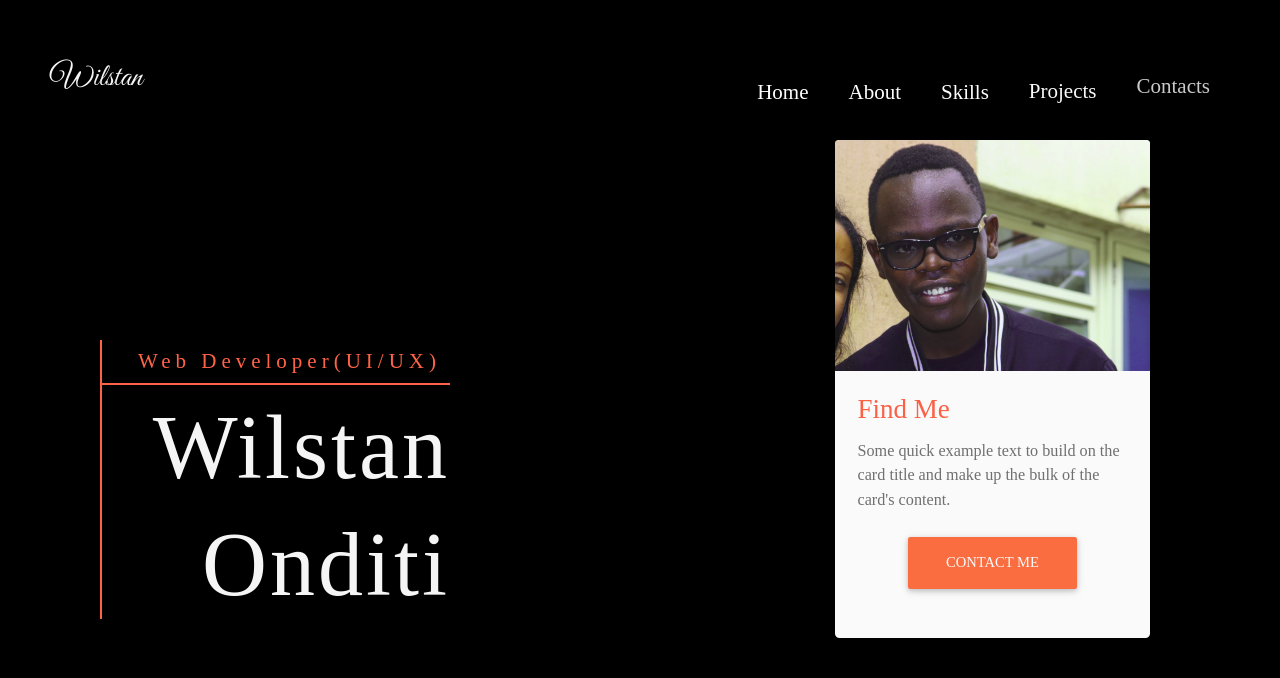
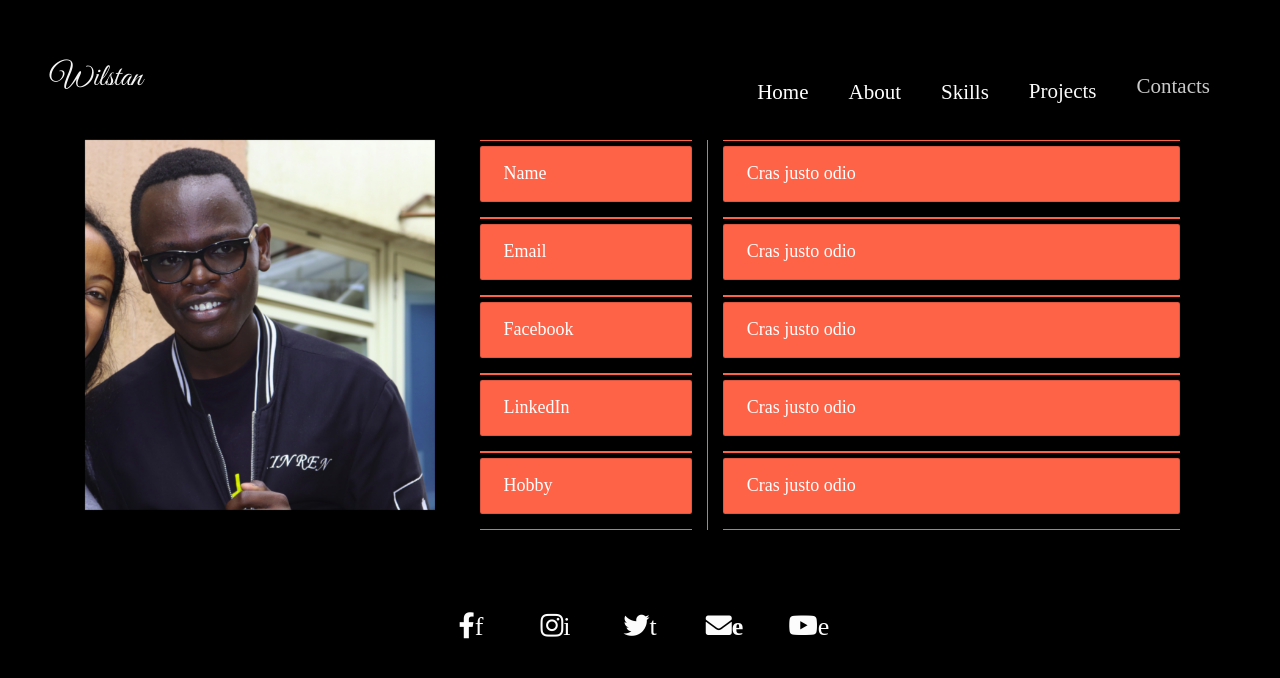
Before and after one commit to wilsenock220/New-Portfolio, a plain HTML site: page skills.html in a window 1280 px wide. Drawn offline with Linux system fonts and the light colour scheme.

Commit message:
add commit

```diff
--- a/css/style.css
+++ b/css/style.css
@@ -108,7 +108,7 @@ img{
     margin: 10px;
     border-radius: 30%;
     box-shadow: 0 5px 15px -5px #00000070;
-    color: tomato;
+    color: rgb(252, 252, 252);
     overflow: hidden;
     position: relative;
 }
--- a/skills.html
+++ b/skills.html
@@ -40,99 +40,90 @@
           </ul>
         </div>
       </div>
+
       <div class="container">
         <div class="row">
-          <div class="col-md-6">
-            <div class="name animated fadeInUp slower">
-              <h5 class="p-2" style="border-bottom: 2px solid tomato;">Web Developer<strong
-                  class="animated fadeIn slower delay-2s">(UI/UX)</strong></h5>
-              <h1 class="animated fadeInRight slower delay-2s">Wilstan</h1>
-              <h1 class="animated fadeInLeft slower delay-2s">Onditi</h1>
-            </div>
+          <div class="col-md-4 animated fadeIn slower">
+            <img src="img/overlays/port.png" alt="">
           </div>
+          <div class="col-md-8 animated fadeIn slower">
+            <div class="container">
+              <div class="row">
+                <div class="col-md-4" id="line">
 
-          <div class="col-md-6">
-            <div class="container">
-              <div class="container">
-                <div class="container" style="padding-left: 150px;">
-                  <div class="card animated fadeIn slower delay-3s">
-                    <div class="view overlay">
-                      <img class="card-img-top" src="img/overlays/Screenshot from 2019-12-10 21-09-09.png"
-                        alt="Card image cap">
-                      <a href="#!">
-                        <div class="mask rgba-white-slight"></div>
-                      </a>
-                    </div>
-                    <div class="card-body">
-                      <h4 class="card-title">Find Me</h4>
-                      <p class="card-text">Some quick example text to build on the card title and make up the
-                        bulk of
-                        the
-                        card's content.</p>
-                      <div class="text-center">
-                        <a href="" class="btn btn-deep-orange btn-rounded mb-4" data-toggle="modal"
-                          data-target="#modalRegisterForm">Contact Me</a>
-                      </div>
-                    </div>
-                  </div>
+                  <ul class="list-group" id="line2">
+                    <li class="list-group-item">Name</li>
+                  </ul>
+
+                  <ul class="list-group" id="line2">
+                    <li class="list-group-item">Email</li>
+                  </ul>
+
+                  <ul class="list-group" id="line2">
+                    <li class="list-group-item">Facebook</li>
+                  </ul>
+
+                  <ul class="list-group" id="line2">
+                    <li class="list-group-item">LinkedIn</li>
+                  </ul>
+
+                  <ul class="list-group" id="line2">
+                    <li class="list-group-item">Hobby</li>
+                  </ul>
+
+                </div>
+                <div class="col-md-8">
+                  <ul class="list-group" id="line2">
+                    <li class="list-group-item">Cras justo odio</li>
+                  </ul>
+
+                  <ul class="list-group" id="line2">
+                    <li class="list-group-item">Cras justo odio</li>
+                  </ul>
+
+                  <ul class="list-group" id="line2">
+                    <li class="list-group-item">Cras justo odio</li>
+                  </ul>
+
+                  <ul class="list-group" id="line2">
+                    <li class="list-group-item">Cras justo odio</li>
+                  </ul>
+
+                  <ul class="list-group" id="line2">
+                    <li class="list-group-item">Cras justo odio</li>
+                  </ul>
 
                 </div>
               </div>
             </div>
           </div>
+        </div>
+
+        <div class="middle animated fadeInUp slower">
+
+          <a class="button" href="#">
+            <i class="fab fa-facebook-f">f</i>
+          </a>
+
+          <a class="button" href="#">
+            <i class="fab fa-instagram">i</i>
+          </a>
+
+          <a class="button" href="#">
+            <i class="fab fa-twitter">t</i>
+          </a>
+
+          <a class="button" href="#">
+            <i class="fas fa-envelope">e</i>
+          </a>
+
+          <a class="button" href="#">
+            <i class="fab fa-youtube">e</i>
+          </a>
 
         </div>
+
       </div>
-
-      <div class="container">
-        <div class="modal fade" id="modalRegisterForm" tabindex="-1" role="dialog" aria-labelledby="myModalLabel"
-          aria-hidden="true">
-          <div class="modal-dialog" role="document">
-            <div class="modal-content">
-              <div class="modal-header text-center">
-                <h4 class="modal-title w-100 font-weight-bold" style="color: tomato;">Contact Me</h4>
-                <button type="button" class="close" data-dismiss="modal" aria-label="Close">
-                  <span aria-hidden="true">&times;</span>
-                </button>
-              </div>
-              <div class="modal-body mx-3">
-
-                <div class="md-form mb-5">
-                  <i class="fas fa-envelope prefix grey-text"></i>
-                  <p style="color: tomato; padding-left: 90px;"> - wilsenock220@gmail.com</p>
-                </div>
-
-                <div class="md-form mb-5">
-                  <i class="fas fa-phone-alt prefix grey-text"></i>
-                  <p style="color: tomato; padding-left: 90px;"> - +254 742 248 120</p>
-                </div>
-
-                <div class="md-form mb-5">
-                  <i class="fab fa-instagram prefix grey-text"></i>
-                  <p style="color: tomato; padding-left: 90px;"> - wilsenock220</p>
-                </div>
-
-
-                <div class="md-form mb-5">
-                  <i class="fab fa-twitter prefix grey-text"></i>
-                  <p style="color: tomato; padding-left: 90px;"> - Wilstan</p>
-                </div>
-
-                <div class="md-form mb-4">
-                  <i class="fab fa-facebook-f prefix grey-text"></i>
-                  <p style="color: tomato; padding-left: 90px;"> - Wilstan Onditi</p>
-                </div>
-
-
-              </div>
-              <div class="modal-footer d-flex justify-content-center">
-                <button class="btn btn-deep-orange">Sign up</button>
-              </div>
-            </div>
-          </div>
-        </div>
-      </div>
-    </div>
   </div>
 
   <script type="text/javascript" src="js/main.js"></script>
```
Also changed, not shown: 1 other file.
